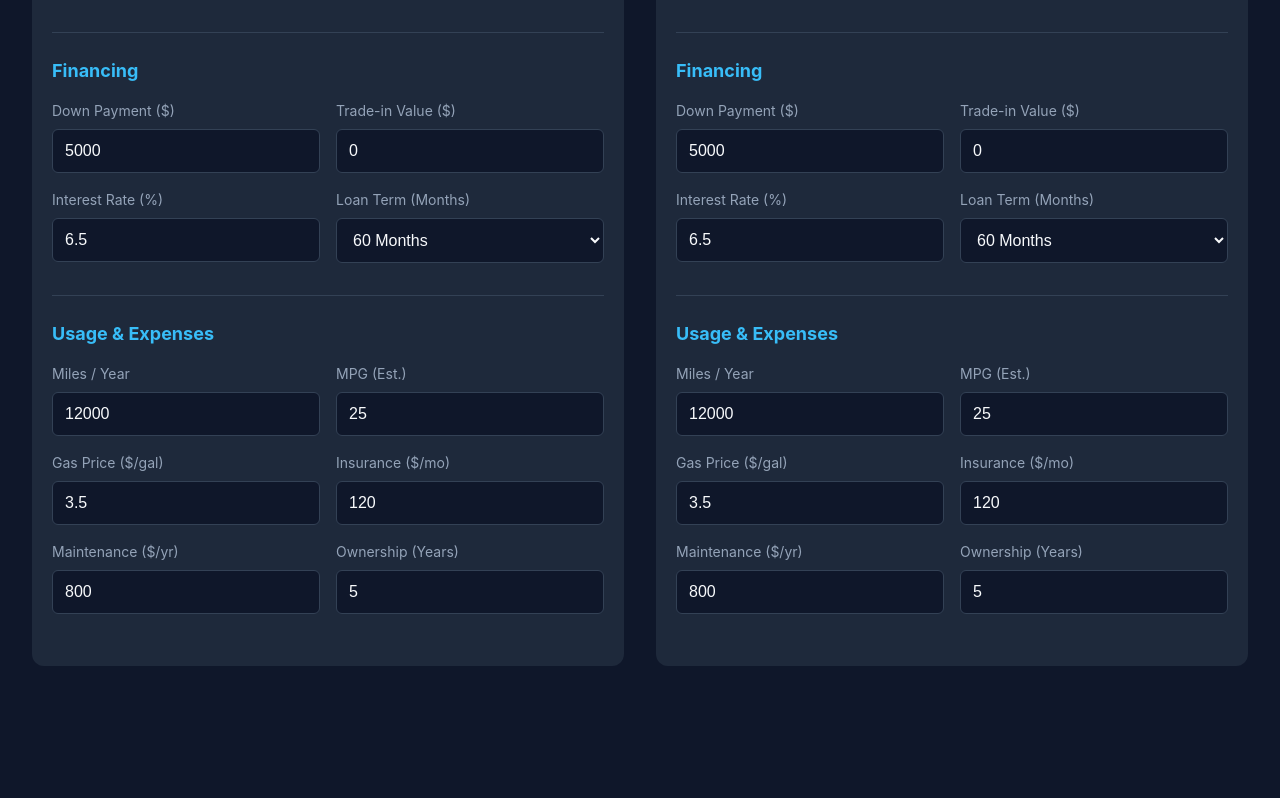
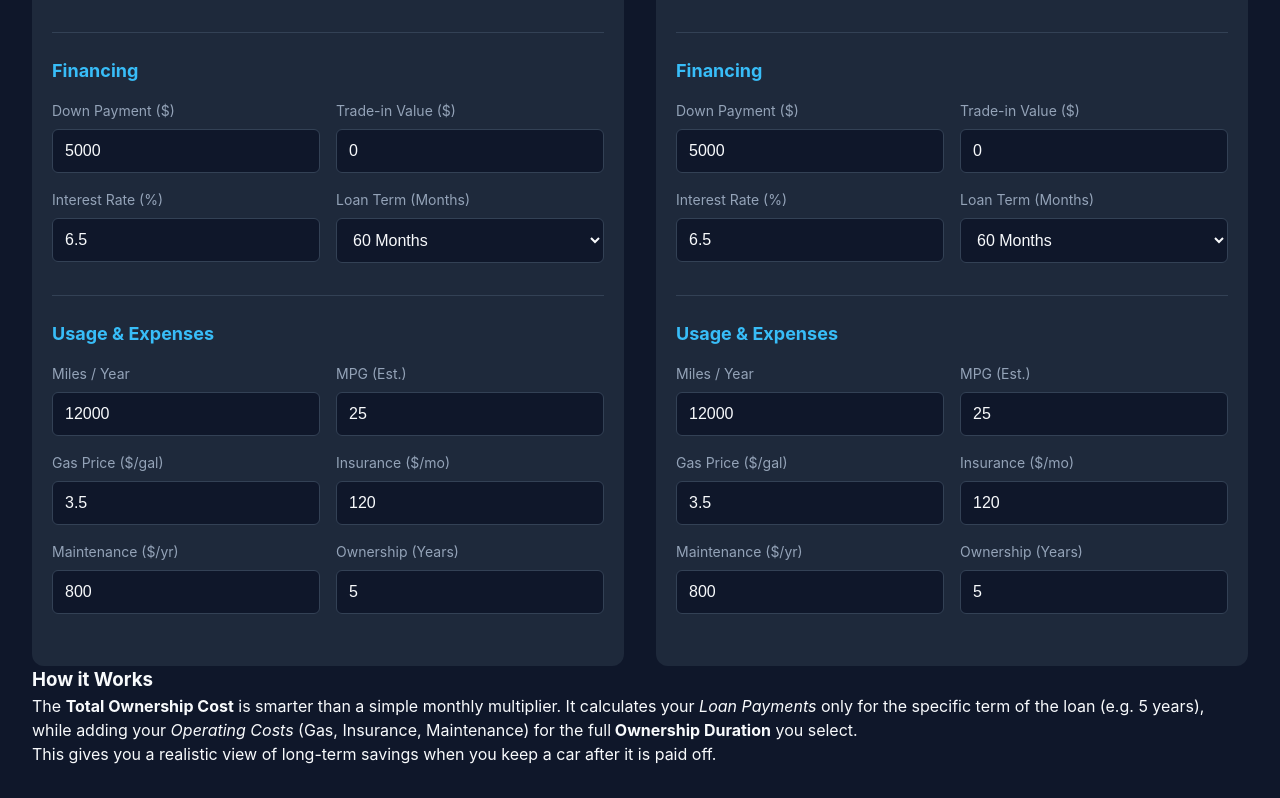
Before and after one commit to npatricksmith-oss/vehicle-cost-calculator, a React (Vite) app: page / in a window 1280 px wide. Shown: the part 984-1782 px from the top of the page. Before the commit the page ends 1682 px from the top, so only its background shows below. Built offline with nearby package versions, Linux system fonts and the light colour scheme.

Commit message:
Enhancement: Input scaling (100 step) and Explanatory Footer

```diff
--- a/src/App.jsx
+++ b/src/App.jsx
@@ -114,6 +114,21 @@ function App() {
           </div>
         ))}
       </main>
+
+      <footer className="app-footer">
+        <div className="footer-content">
+          <h3>How it Works</h3>
+          <p>
+            The <strong>Total Ownership Cost</strong> is smarter than a simple monthly multiplier.
+            It calculates your <em>Loan Payments</em> only for the specific term of the loan (e.g. 5 years),
+            while adding your <em>Operating Costs</em> (Gas, Insurance, Maintenance) for the full
+            <strong> Ownership Duration</strong> you select.
+          </p>
+          <p className="footer-note">
+            This gives you a realistic view of long-term savings when you keep a car after it is paid off.
+          </p>
+        </div>
+      </footer>
     </div>
   )
 }
--- a/src/components/InputForm.jsx
+++ b/src/components/InputForm.jsx
@@ -17,6 +17,7 @@ export default function InputForm({ values, onChange }) {
                         <input
                             type="number"
                             name="price"
+                            step="100"
                             value={values.price}
                             onChange={handleChange}
                         />
@@ -37,6 +38,7 @@ export default function InputForm({ values, onChange }) {
                         <input
                             type="number"
                             name="fees"
+                            step="10"
                             value={values.fees}
                             onChange={handleChange}
                         />
@@ -52,6 +54,7 @@ export default function InputForm({ values, onChange }) {
                         <input
                             type="number"
                             name="downPayment"
+                            step="100"
                             value={values.downPayment}
                             onChange={handleChange}
                         />
@@ -61,6 +64,7 @@ export default function InputForm({ values, onChange }) {
                         <input
                             type="number"
                             name="tradeIn"
+                            step="100"
                             value={values.tradeIn}
                             onChange={handleChange}
                         />
@@ -98,6 +102,7 @@ export default function InputForm({ values, onChange }) {
                         <input
                             type="number"
                             name="milesPerYear"
+                            step="100"
                             value={values.milesPerYear}
                             onChange={handleChange}
                         />
@@ -139,6 +144,7 @@ export default function InputForm({ values, onChange }) {
                         <input
                             type="number"
                             name="maintenanceYearly"
+                            step="100"
                             value={values.maintenanceYearly}
                             onChange={handleChange}
                         />
```
